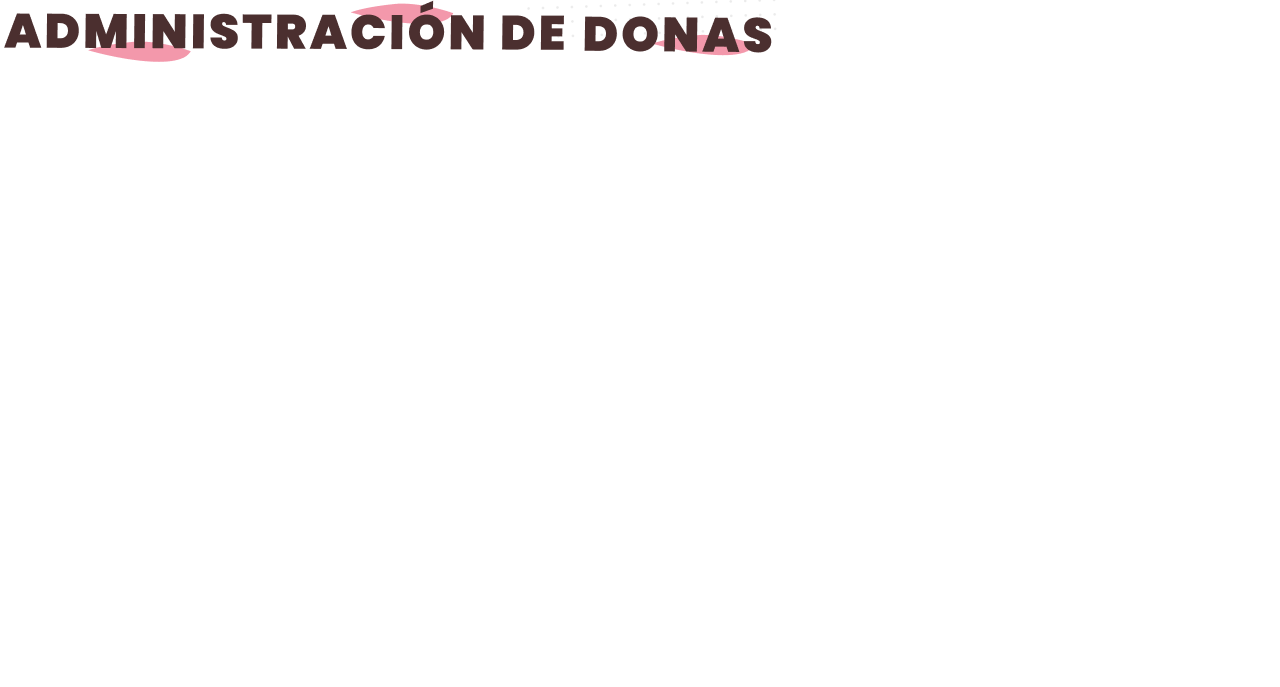
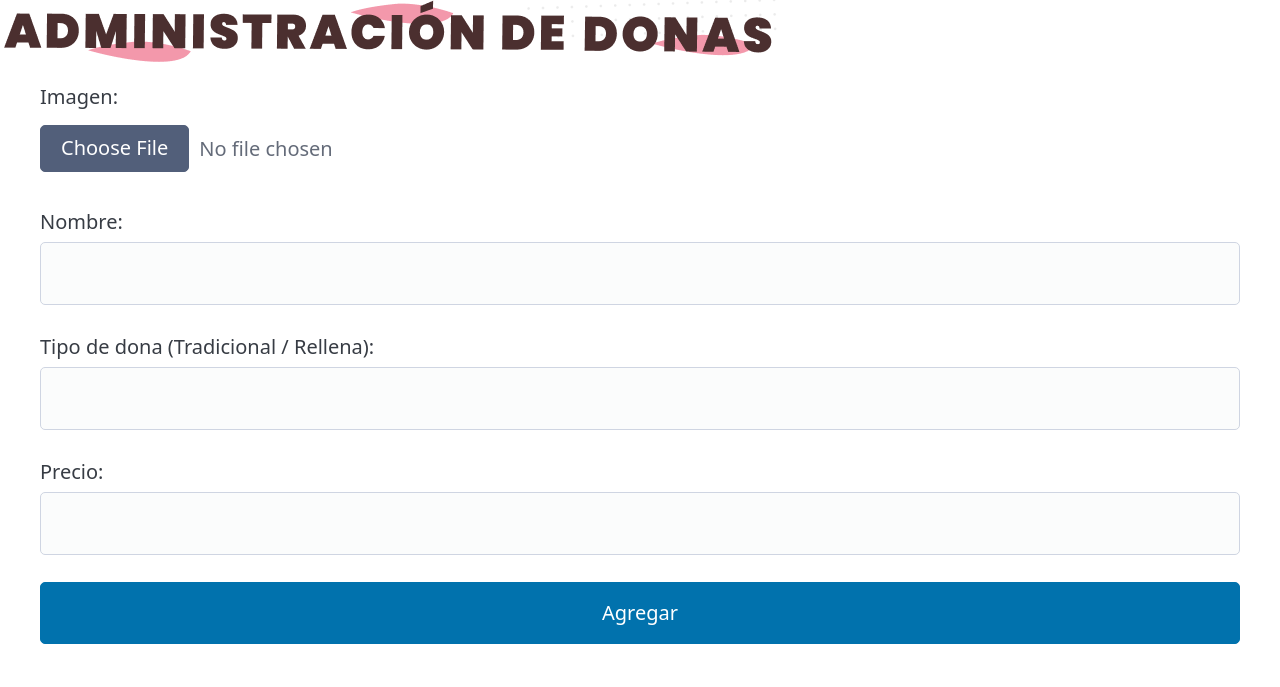
Before and after one commit to MarioIvan44/Proyecto-de-modulo, a plain HTML site: page Administracion.html in a window 1280 px wide. Drawn offline with nearby package versions, Linux system fonts and the light colour scheme.

Commit message:
CAMBIOS MINIMOS

```diff
--- a/Administracion.html
+++ b/Administracion.html
@@ -14,8 +14,37 @@
          <img src="img/imagen.png" alt="imagen">
     </div>
 
-    <div class="container">
+    <main class="container">
+        <!-- Formulario -->
+        <form id="dona-form" class="dona-form">
+            <div class="flex">
+                <label for="imagen-file">Imagen:
+                    <input type= "file" id="imagen-file" accept="image/*" />
+                </label>
+                <label for="nombre">Nombre:
+                    <input type="text" id="nombre" required />
+                </label>
+                <label for="tipoDona">Tipo de dona (Tradicional / Rellena):
+                    <input type="text" id="tipoDona" required />
+                </label>
+                <label for="precio">Precio:
+                    <input type = "number" id="precio" required />
+                </label>
+            </div>
 
-    </div>
+      <!-- Guarda la URL de la imagen cuando se edita un registro (para no subirla de nuevo si no cambia) -->
+      <input type="hidden" id="imagen-url" />
+
+      <!-- Guarda el ID de la persona que se está editando (vacío en modo "agregar") -->
+      <input type="hidden" id="persona-id" />
+
+      <!-- Botón principal para agregar o actualizar un registro -->
+      <button type="submit" id="btn-submit">Agregar</button>
+
+      <!-- Botón para cancelar la edición y resetear el formulario -->
+      <button type="button" id="btn-cancel" hidden>Cancelar</button>
+
+    </form>
+    </main>
 </body>
 </html>
--- a/css/Administracion.css
+++ b/css/Administracion.css
@@ -0,0 +1,20 @@
+.imagenCentral{
+    margin-top: 60px;
+    margin-bottom: 50px;
+     display: flex;
+     justify-content: space-around;
+     align-items: center;
+}
+
+.imagenCentral img{
+    display: flex;
+     justify-content: center;
+     align-items: center;
+     width: 800px;
+}
+
+.dona-form .flex {
+    display: flex;
+    justify-content: space-around;
+    gap: 1rem;
+}
```
